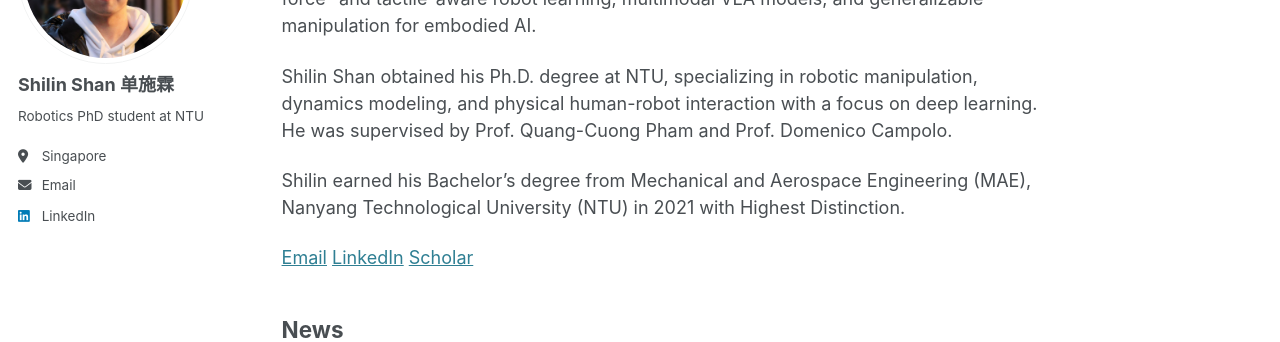
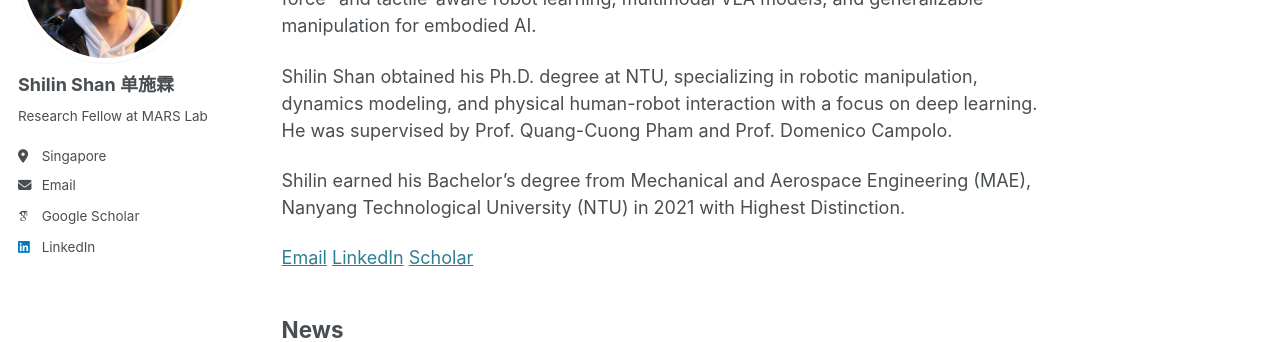
Before and after one commit to ShanShilin/ShanShilin.github.io, a Jekyll site: the page built from _pages/about.md, in a window 1280 px wide. Shown: the part 210-552 px from the top of the page. Built offline with Jekyll 4.4.1, drawn with Linux system fonts in a browser that asks for light colours; some web fonts are replaced.

Commit message:
Update author bio and contact information

```diff
--- a/_config.yml
+++ b/_config.yml
@@ -24,15 +24,15 @@ author:
   # Biographic information
   name             : "Shilin Shan 单施霖"
   avatar           : "profile.png"
-  bio              : "Robotics PhD student at NTU"
+  bio              : "Research Fellow at MARS Lab"
   location         : "Singapore"
   employer         :
   uri              :
-  email            : "SHILIN001@e.ntu.edu.sg"
+  email            : "shilin.shan@ntu.edu.sg"
 
   # Academic websites
   arxiv            : # URL - Update with the correct link to your profile
-  # googlescholar    : "https://scholar.google.com/citations?user=PS_CX0AAAAAJ"
+  googlescholar    : "https://scholar.google.com/citations?user=PS_CX0AAAAAJ"
   # impactstory      : # URL
   # orcid            : "http://orcid.org/yourorcidurl"
   # semantic         : # URL
```
